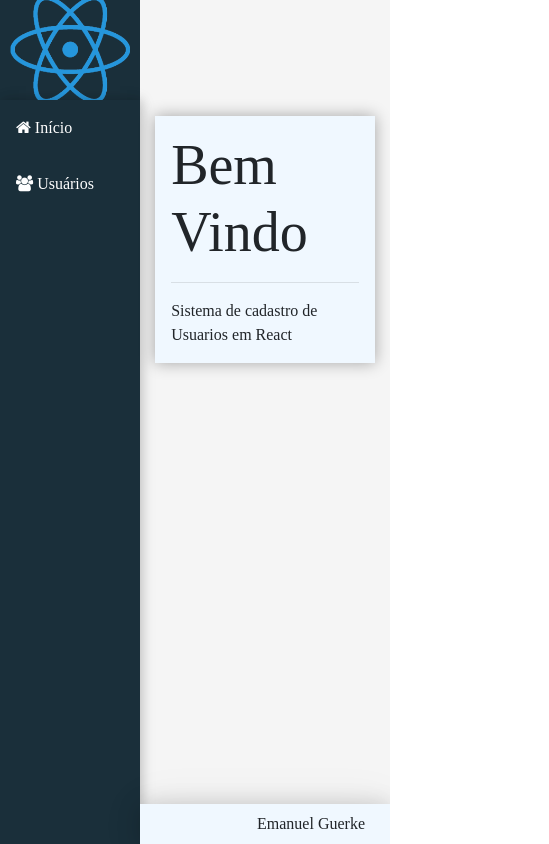
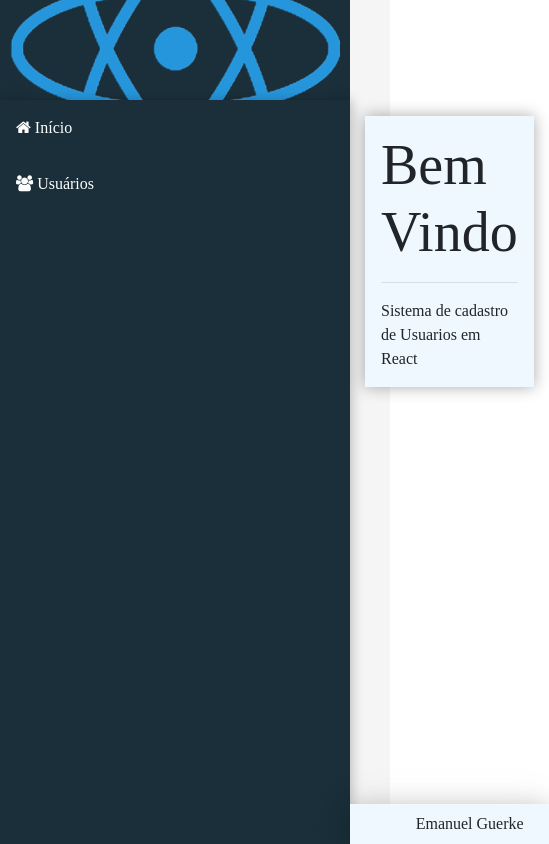
Before and after one commit to emanuelguerke/cadastroUsuariosReact, a React (Create React App) app in the folder cadastroUsuarios/frontend/: page / in a window 390 px wide. Shown: the whole page, 549 px wide, since content can reach past the window. Built offline with nearby package versions, Linux system fonts and the light colour scheme.

Commit message:
Update Logo.css

```diff
--- a/cadastroUsuarios/frontend/src/components/template/Logo.css
+++ b/cadastroUsuarios/frontend/src/components/template/Logo.css
@@ -9,3 +9,9 @@ aside.logo img{
     padding: 10px 10px;
     width: 100%;
 }
+
+@media(max-width:576px){
+    aside.logo img{
+        width: 350px;
+    }
+}
```
